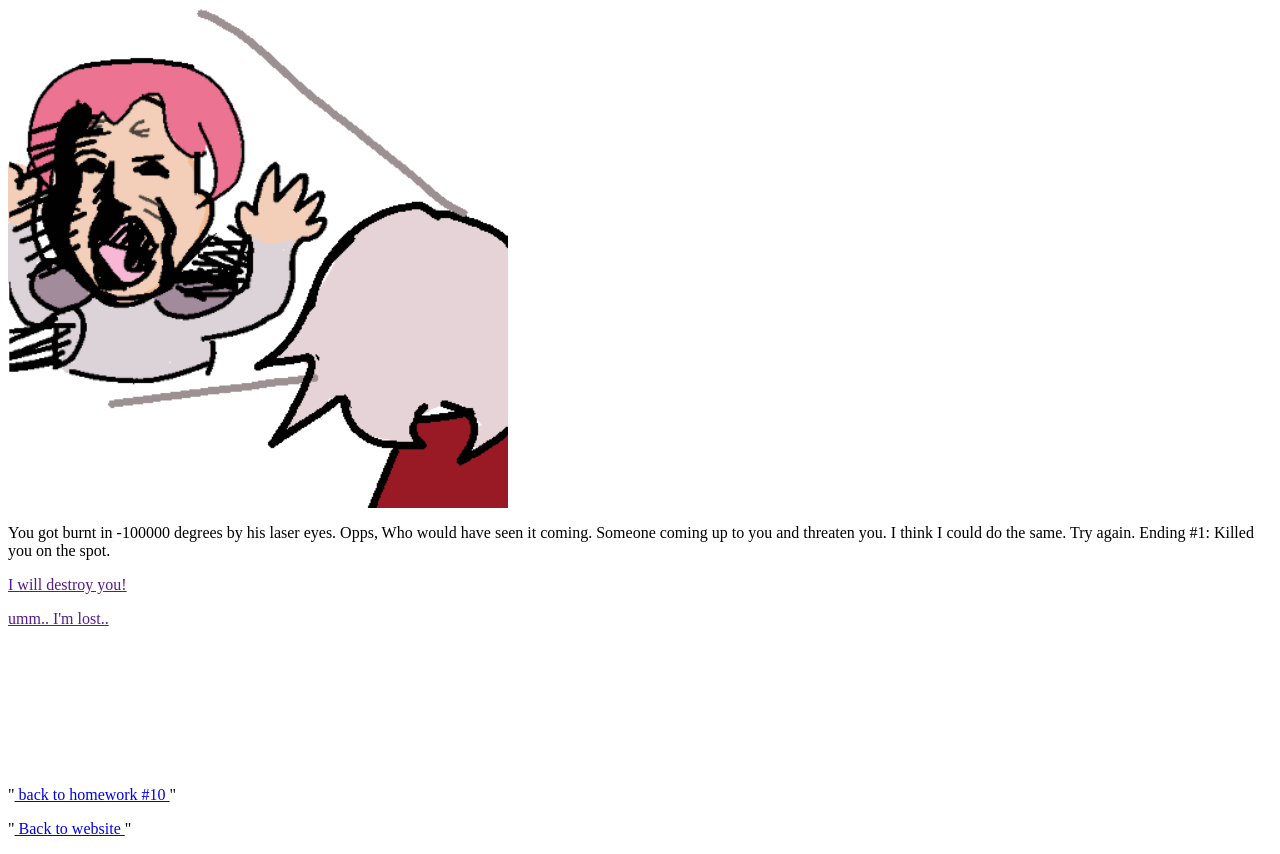
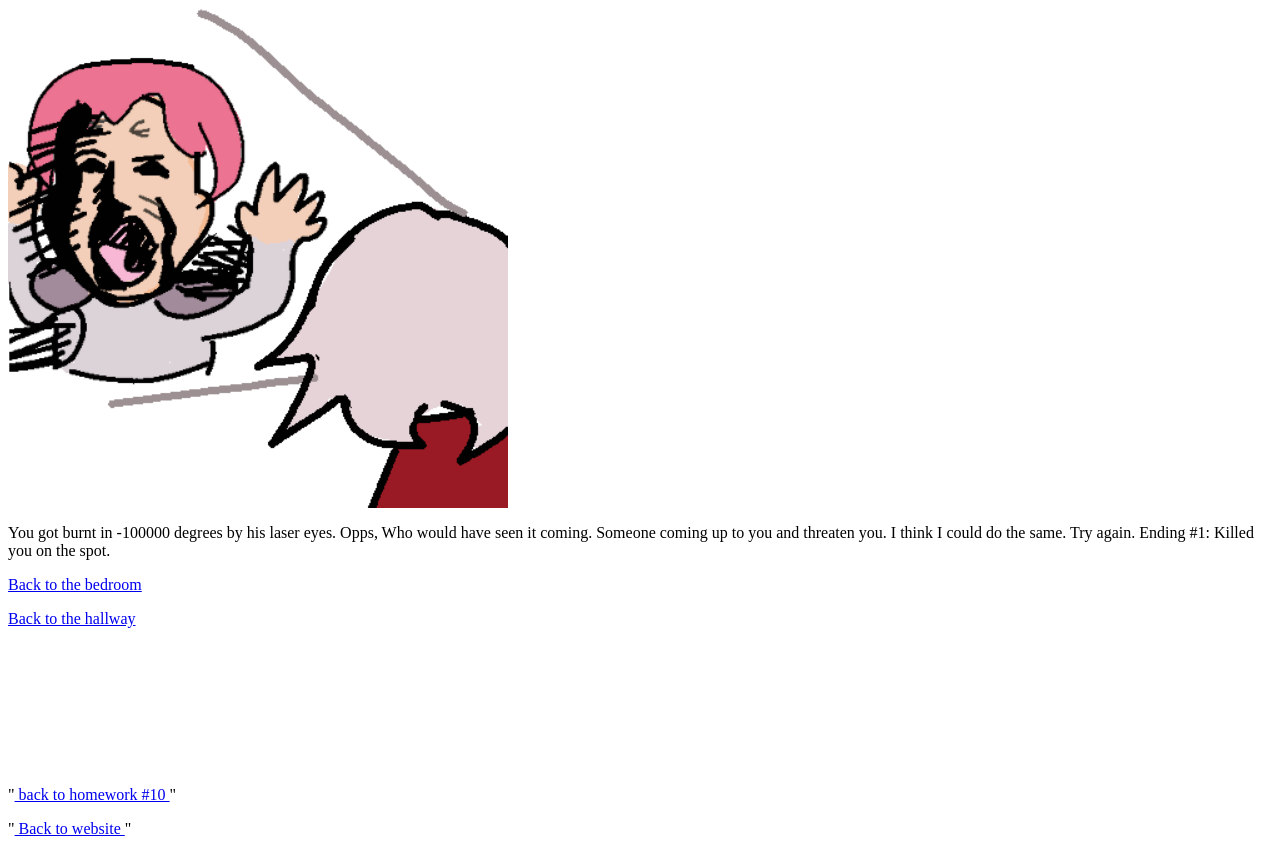
Before and after one commit to EmiIsHungry/option1bedroom, a plain HTML site: page index.html in a window 1280 px wide. Drawn offline with Linux system fonts and the light colour scheme.

Commit message:
Update index.html

```diff
--- a/index.html
+++ b/index.html
@@ -5,8 +5,8 @@
   <body>
     <img src="ending1.png" width ="500" height= "500" alt=" story"/>
     <p> You got burnt in -100000 degrees by his laser eyes. Opps, Who would have seen it coming. Someone coming up to you and threaten you. I think I could do the same. Try again. Ending #1: Killed you on the spot. </p>
-    <p>  <a href= > I will destroy you! </a> </p>
-    <p>  <a href= > umm.. I'm lost..</a> </p>
+    <p>  <a href= https://emiishungry.github.io/straighttohim.html/> Back to the bedroom </a> </p>
+    <p>  <a href= https://emiishungry.github.io/scene6.html/ > Back to the hallway</a> </p>
     <br>
     <br>
     <br>
```
